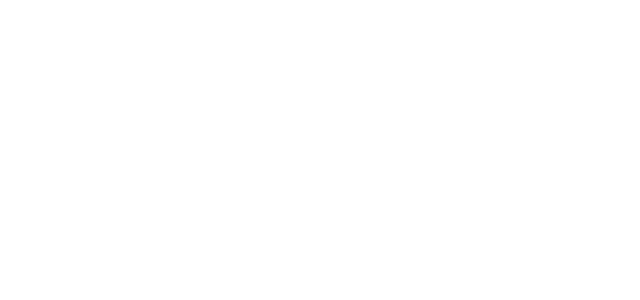
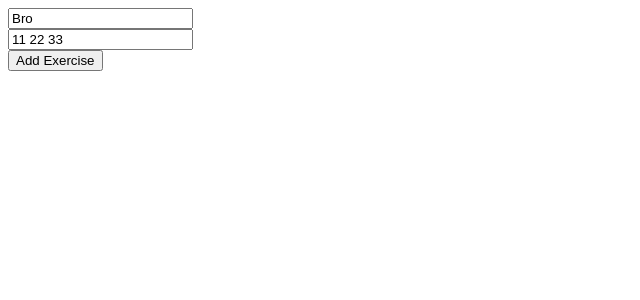
Before and after one commit to farron65/tren-den, a React app in the folder frontend/: page /create-workout in a window 1280 px wide. Before the commit this address had no page. Shown: the top 300 px of the page, without its empty margins (0-640 px from the left). Built offline with nearby package versions, Linux system fonts and the light colour scheme; the HTML template or start-up script is replaced by a standard one.

Commit message:
Add create workout page with (only) exercise creation

```diff
--- a/frontend/src/App.tsx
+++ b/frontend/src/App.tsx
@@ -2,7 +2,8 @@
 import Login from "./components/Login";
 import Signup from "./components/Signup";
 import Workouts from "./components/Workouts";
-import WorkoutPage from "./components/WorkoutPage"
+import WorkoutPage from "./components/WorkoutPage";
+import CreateWorkout from "./components/WorkoutCreate";
 
 function App() {
     return (
@@ -13,6 +14,7 @@
                 <Route path={"/login"} element={<Login />}></Route>
                 <Route path={"/workouts"} element={<Workouts />}></Route>
                 <Route path={"/workouts/:id"} element={<WorkoutPage/>}></Route>
+                <Route path={"/create-workout/"} element={<CreateWorkout/>}></Route>
             </Routes>
         </BrowserRouter>
     )
--- /dev/null
+++ b/frontend/src/components/WorkoutCreate.tsx
@@ -0,0 +1,67 @@
+import { useState } from "react";
+
+interface Set {
+    weight: number,
+    reps: number,
+}
+
+interface Exercise {
+    id: string,
+    exercise_name: string,
+    sets: Set[]
+}
+
+
+interface Workout {
+    workout_name: string,
+    date: string,
+    exercises: Exercise[]
+}
+
+export default function CreateWorkout() {
+
+    const [workout, setWorkout] = useState<Workout>({
+        workout_name: "Bro",
+        date: "11 22 33",
+        exercises: []
+    });
+
+    function changeExerciseName(id: string, newExerciseName: string) {
+        const updatedExerciseName = workout.exercises.map((exercise) => exercise.id == id ? {...exercise, exercise_name: newExerciseName} : exercise);
+        setWorkout({...workout, exercises: updatedExerciseName});
+    }
+
+    function AddExercise() {
+        const newExercise = [...workout.exercises, {id: crypto.randomUUID(), exercise_name: "", sets: []}]
+        setWorkout({...workout, exercises: newExercise})
+    }
+
+    const exercises = workout.exercises.map((exercise) => {
+        return (
+            <>
+            <label>Exercise Name</label>
+            <input type="text" onChange={(e) => changeExerciseName(exercise.id, e.target.value)} key={exercise.id} />
+            </>
+        )
+    })
+
+    return (
+        <>
+        <div>
+            <input type="text" value={workout.workout_name}/>
+        </div>
+        <div>
+            <input type="text" value={workout.date}/>
+        </div>
+        <div>
+            <button onClick={AddExercise}>Add Exercise</button>
+        </div>
+        <div>
+            <ol>
+                {exercises}
+            </ol>
+        </div>
+        </>
+    )
+
+}
```
